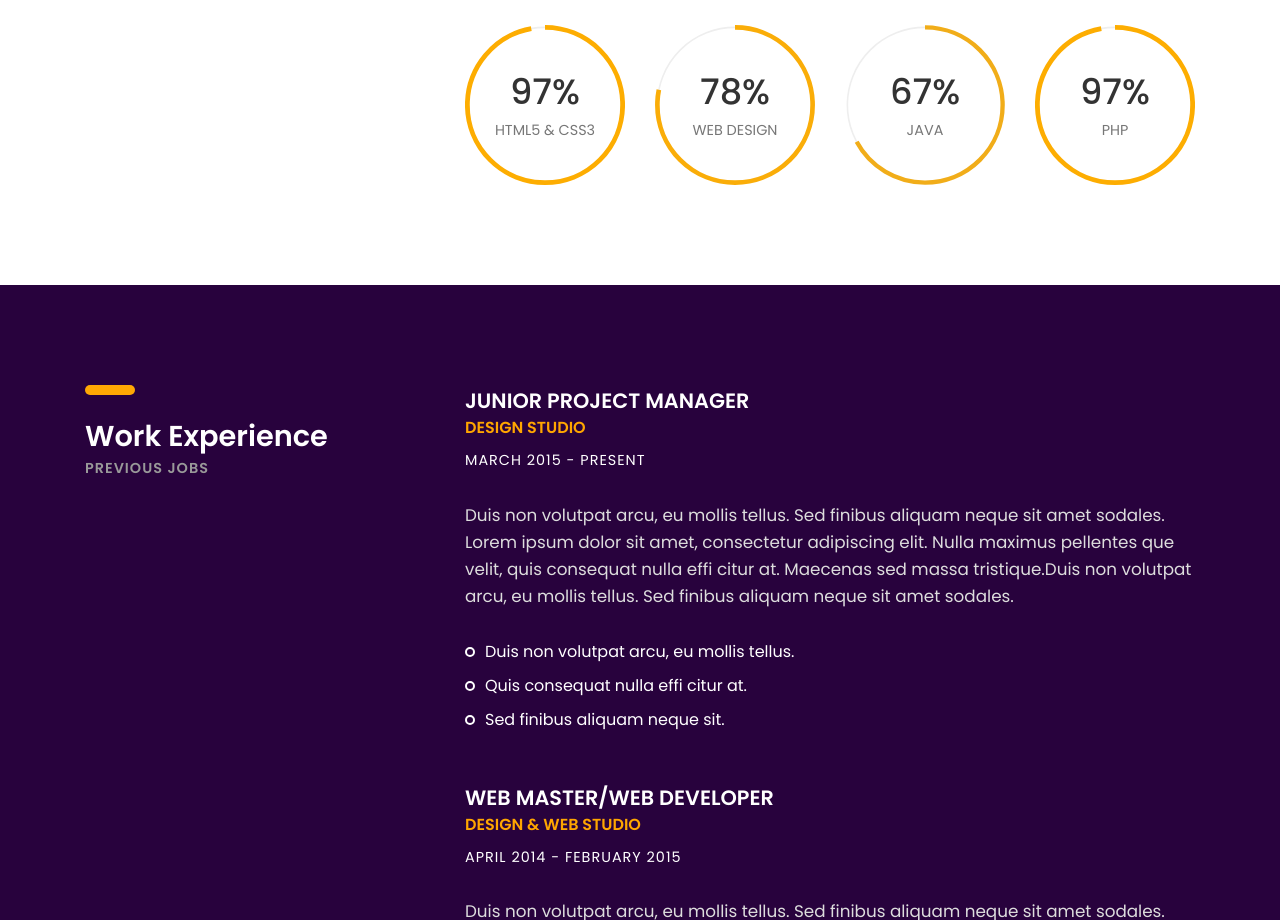
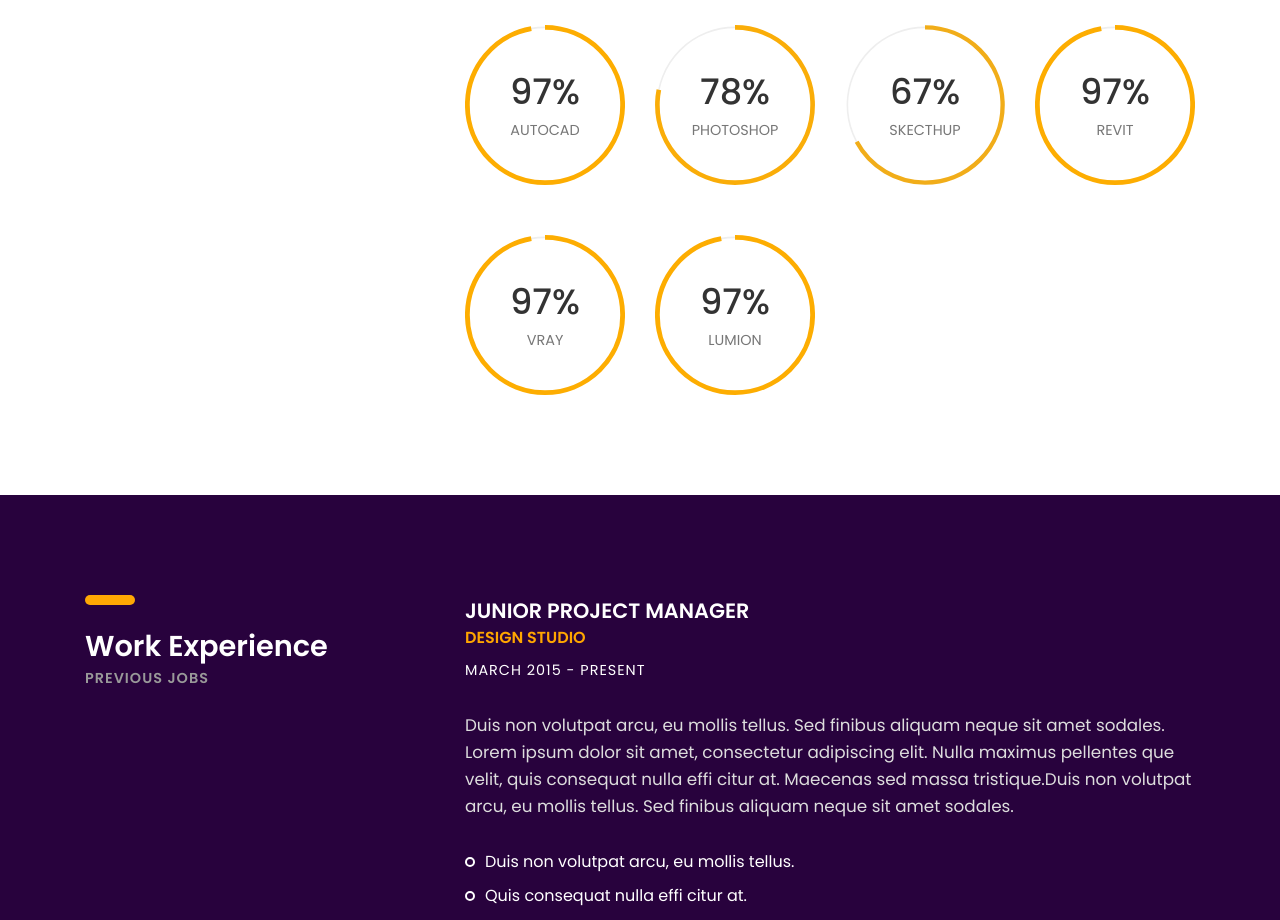
Before and after one commit to architectmeera/architectmeera.github.io, a plain HTML site: page index.html in a window 1280 px wide. Shown: the part 2440-3360 px from the top of the page. Drawn offline with Linux system fonts and the light colour scheme; files whose address does not match are found by name.

Commit message:
first commit from

```diff
--- a/index.html
+++ b/index.html
@@ -193,7 +193,7 @@
 							<div class="radial-prog-area margin-b-30">
 								<div class="radial-progress" data-prog-percent=".97">
 									<div></div>
-									<h6 class="progress-title">HTML5 & CSS3</h6>
+									<h6 class="progress-title">AUTOCAD</h6>
 								</div>
 							</div><!-- radial-prog-area-->
 						</div><!-- col-sm-6-->
@@ -202,7 +202,7 @@
 							<div class="radial-prog-area margin-b-30">
 								<div class="radial-progress" data-prog-percent=".78">
 									<div></div>
-									<h6 class="progress-title">WEB DESIGN</h6>
+									<h6 class="progress-title">PHOTOSHOP</h6>
 								</div>
 							</div><!-- radial-prog-area-->
 						</div><!-- col-sm-6-->
@@ -211,7 +211,7 @@
 							<div class="radial-prog-area margin-b-30">
 								<div class="radial-progress" data-prog-percent=".67">
 									<div></div>
-									<h6 class="progress-title">JAVA</h6>
+									<h6 class="progress-title">SKECTHUP</h6>
 								</div>
 							</div><!-- radial-prog-area-->
 						</div><!-- col-sm-6-->
@@ -220,11 +220,28 @@
 							<div class="radial-prog-area margin-b-50">
 								<div class="radial-progress" data-prog-percent=".97">
 									<div></div>
-									<h6 class="progress-title">PHP</h6>
+									<h6 class="progress-title">REVIT</h6>
 								</div>
 							</div><!-- radial-prog-area-->
 						</div><!-- col-sm-6-->
 
+						<div class="col-sm-6 col-md-6 col-lg-3">
+							<div class="radial-prog-area margin-b-50">
+								<div class="radial-progress" data-prog-percent=".97">
+									<div></div>
+									<h6 class="progress-title">VRAY</h6>
+								</div>
+							</div><!-- radial-prog-area-->
+						</div><!-- col-sm-6-->
+
+						<div class="col-sm-6 col-md-6 col-lg-3">
+							<div class="radial-prog-area margin-b-50">
+								<div class="radial-progress" data-prog-percent=".97">
+									<div></div>
+									<h6 class="progress-title">LUMION</h6>
+								</div>
+							</div><!-- radial-prog-area-->
+						</div><!-- col-sm-6-->
 					</div><!-- row -->
 				</div><!-- col-sm-8 -->
 			</div><!-- row -->
```
